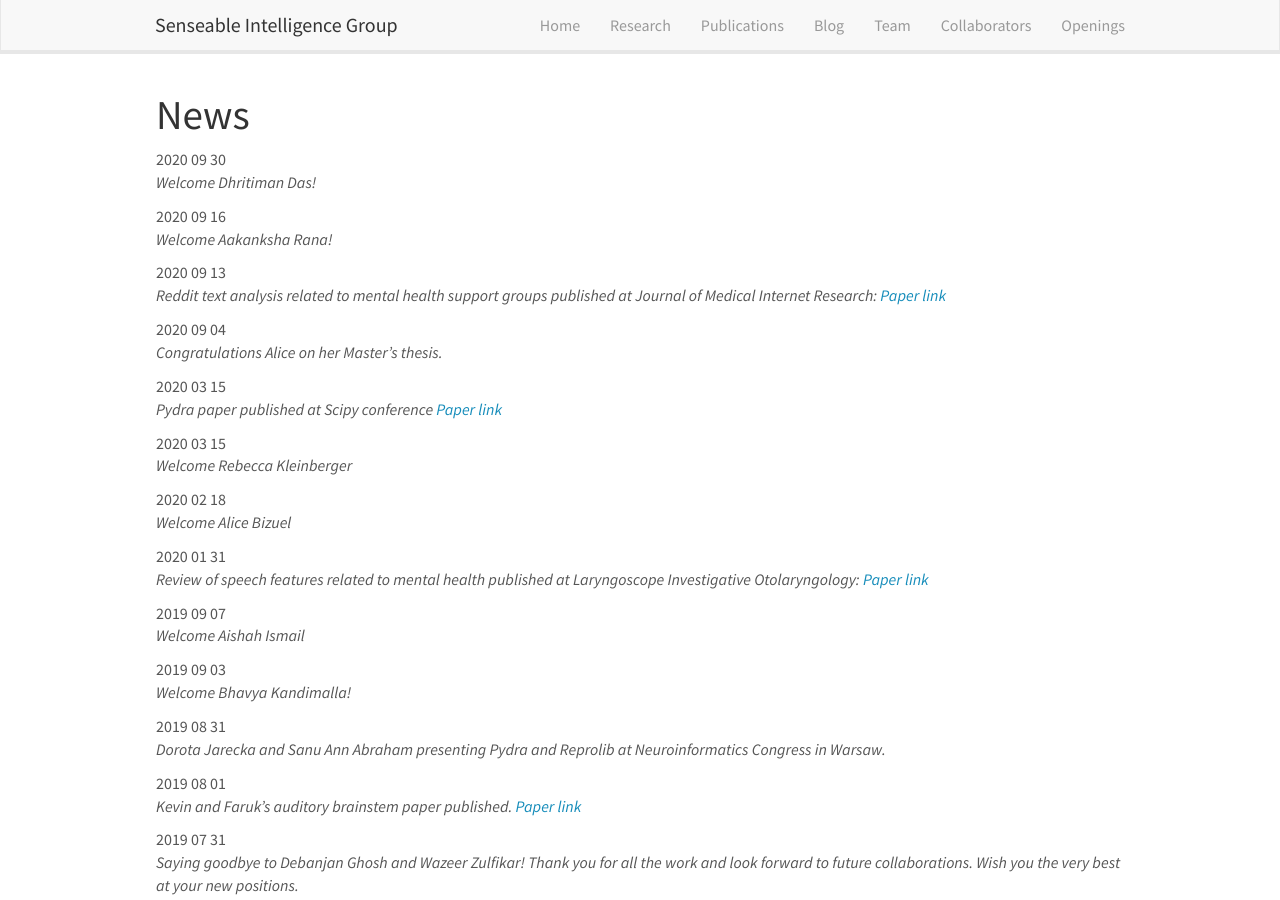
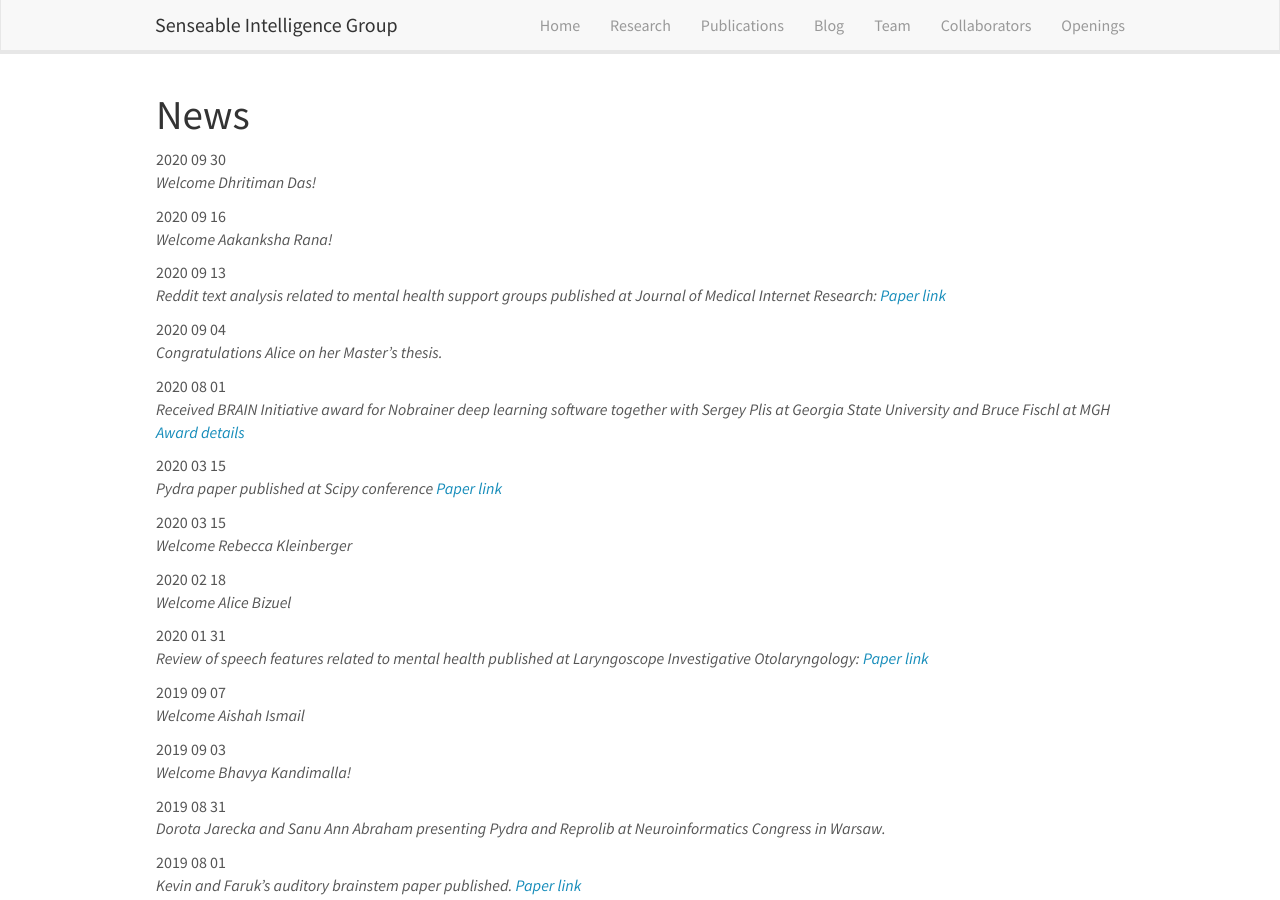
Before and after one commit to sensein/group, a Jekyll site: the page built from _pages/allnews.md, in a window 1280 px wide and 900 px high. Built offline with Jekyll 4.4.1, drawn with Linux system fonts in a browser that asks for light colours; nearby versions of some CDN libraries.

Commit message:
updated some details

```diff
--- a/_data/news.yml
+++ b/_data/news.yml
@@ -12,6 +12,13 @@
 
 - date: 2020 09 04
   headline: Congratulations Alice on her Master's thesis.
+
+- date: 2020 08 01
+  headline: >
+    Received BRAIN Initiative award for Nobrainer deep learning software
+    together with Sergey Plis at Georgia State University and Bruce Fischl
+    at MGH
+    <a href="https://reporter.nih.gov/project-details/10021957">Award details</a>
 
 - date: 2020 03 15
   headline: >
@@ -64,7 +71,7 @@
   headline: >
     Received BRAIN Initiative award for a cellular neurophysiology archive
     together with Yaroslav Halchenko at Dartmouth, and Kitware.
-    <a href="https://projectreporter.nih.gov/project_info_description.cfm?aid=9795271">Award details</a>
+    <a href="https://reporter.nih.gov/project-details/9795271">Award details</a>
 
 - date: 2019 07 15
   headline: Welcome Hoda Rajaei!
```
Also changed, not shown: _data/alumni_members.yml (+16 -0 lines), _data/team_members.yml (+1 -15 lines).
